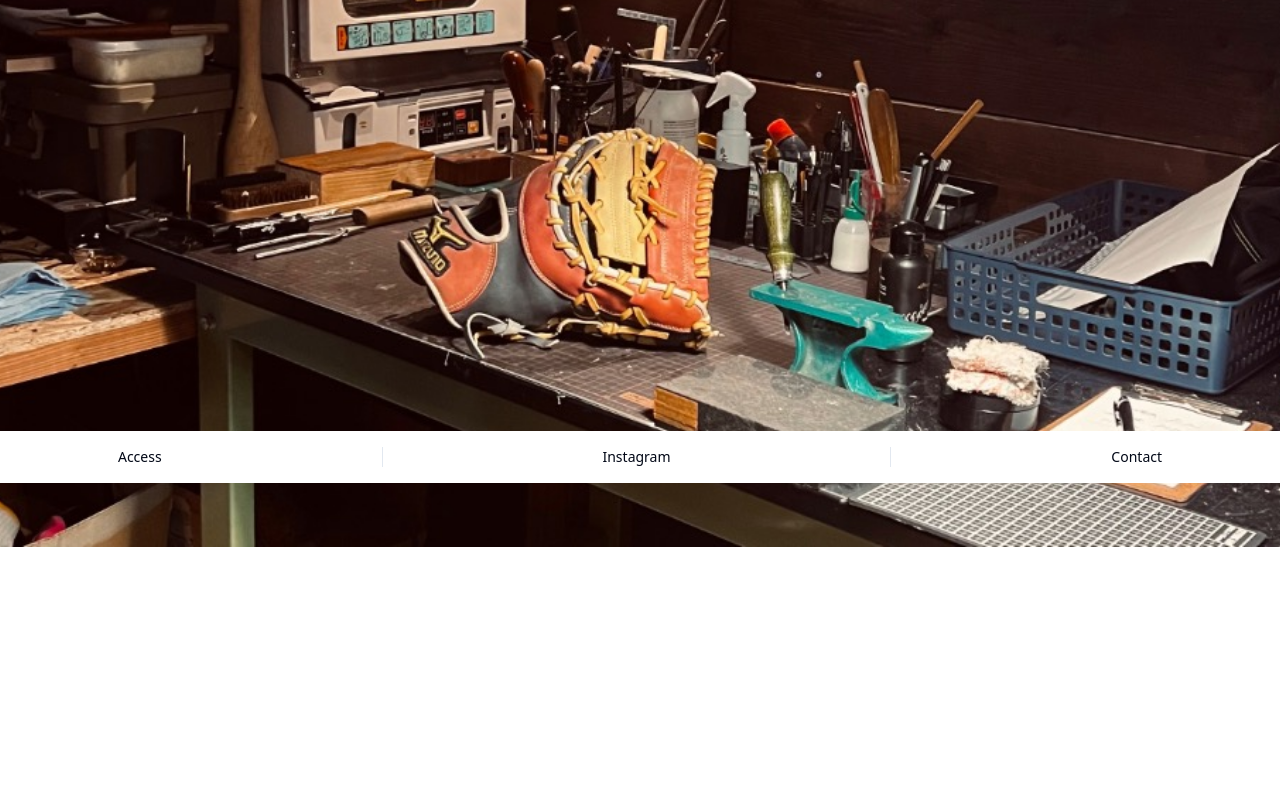
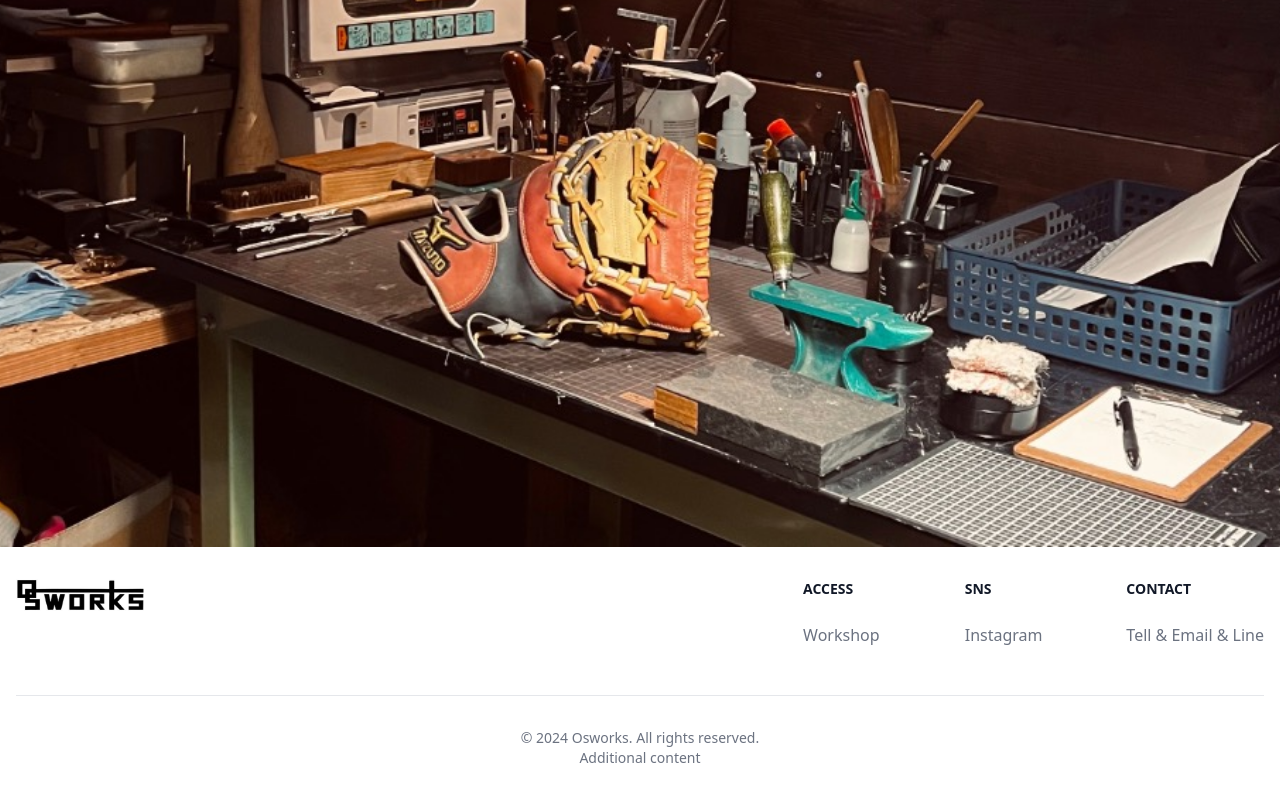
Before and after one commit to kyoto-kanko/osworks-corporate-site, a Next.js app: page / in a window 1280 px wide. Shown: the part 317-1117 px from the top of the page. Before the commit the page ends 864 px from the top, so only its background shows below. Built offline with nearby package versions, Linux system fonts and the light colour scheme.

Commit message:
fix: footer

```diff
--- a/src/components/Footer.tsx
+++ b/src/components/Footer.tsx
@@ -8,17 +8,33 @@ import {
   DrawerFooter,
   DrawerTrigger,
 } from "@/components/ui/drawer";
-import { Separator } from "@/components/ui/separator";
+import { Card, CardContent } from "@/components/ui/card";
 
 import { Button } from "./ui/button";
 
 const Footer = () => {
   return (
-    <footer className="fixed bottom-0 left-0 right-0 z-50 w-full bg-white p-4">
-      <div className="flex justify-around h-5 items-center space-x-4 text-sm">
+    <footer className="bg-white dark:bg-gray-900">
+      <div className="mx-auto w-full max-w-screen-xl p-4 py-6 lg:py-8">
+        <div className="md:flex md:justify-between">
+          <div className="mb-6 md:mb-0">
+            <Image
+              src="/logo/logo.jpg"
+              alt="OSWORKS Logo"
+              className="w-32 h-8"
+              width={500}
+              height={500}
+            />
+          </div>
+          <div className="grid grid-cols-2 gap-8 sm:gap-6 sm:grid-cols-3">
             <div>
+              <h2 className="mb-6 text-sm font-semibold text-gray-900 uppercase dark:text-white">
+                Access
+              </h2>
+              <ul className="text-gray-500 font-medium">
+                <li className="mb-4">
                   <Drawer>
-            <DrawerTrigger>Access</DrawerTrigger>
+                    <DrawerTrigger>Workshop</DrawerTrigger>
                     <DrawerContent className="flex flex-col items-center justify-center h-3/4">
                       <DrawerDescription className="flex-1 w-full">
                         <div className="p-8 h-full w-full">
@@ -36,8 +52,15 @@ const Footer = () => {
                       </DrawerFooter>
                     </DrawerContent>
                   </Drawer>
+                </li>
+              </ul>
             </div>
-        <Separator orientation="vertical" />
+            <div>
+              <h2 className="mb-6 text-sm font-semibold text-gray-900 uppercase dark:text-white">
+                SNS
+              </h2>
+              <ul className="text-gray-500 dark:text-gray-400 font-medium">
+                <li className="mb-4">
                   <Drawer>
                     <DrawerTrigger>Instagram</DrawerTrigger>
                     <DrawerContent>
@@ -58,28 +81,43 @@ const Footer = () => {
                       </DrawerFooter>
                     </DrawerContent>
                   </Drawer>
-        <Separator orientation="vertical" />
+                </li>
+              </ul>
+            </div>
+            <div>
+              <h2 className="mb-6 text-sm font-semibold text-gray-900 uppercase dark:text-white">
+                contact
+              </h2>
+              <ul className="text-gray-500 dark:text-gray-400 font-medium">
+                <li className="mb-4">
+                  <a href="#" className="hover:underline"></a>
+                </li>
+                <li>
                   <Drawer>
-          <DrawerTrigger>Contact</DrawerTrigger>
+                    <DrawerTrigger>Tell & Email & Line</DrawerTrigger>
                     <DrawerContent>
                       <DrawerDescription>
-              <div className="p-8 flex justify-center">
-                <div className="flex flex-col items-start space-y-2">
-                  <div className="text-gray-300 hover:text-white">
-                    <a href="tel:090-7823-1955">TELL: 090-7823-1955</a>
-                  </div>
-                  <div className="text-gray-300 hover:text-white">
+                        <Card>
+                          <CardContent className="flex items-center justify-center p-8">
+                            <ul className="space-y-4 text-gray-500">
+                              <li>
+                                <a href="tel:090-7823-1955">
+                                  TELL: 090-7823-1955
+                                </a>
+                              </li>
+                              <li>
                                 <a href="mailto:os.works1996@gmail.com">
                                   EMAIL: os.works1996@gmail.com
                                 </a>
-                  </div>
-                  <div className="text-gray-300 hover:text-white">
+                              </li>
+                              <li>
                                 <a href="https://lin.ee/1ev9Xy5">
                                   公式LINE: https://lin.ee/1ev9Xy5
                                 </a>
-                  </div>
-                </div>
-              </div>
+                              </li>
+                            </ul>
+                          </CardContent>
+                        </Card>
                       </DrawerDescription>
                       <DrawerFooter>
                         <DrawerClose>
@@ -88,6 +126,16 @@ const Footer = () => {
                       </DrawerFooter>
                     </DrawerContent>
                   </Drawer>
+                </li>
+              </ul>
+            </div>
+          </div>
+        </div>
+        <hr className="my-6 border-gray-200 sm:mx-auto dark:border-gray-700 lg:my-8" />
+        <div className="text-sm text-gray-500 text-center dark:text-gray-400">
+          <p>© 2024 Osworks. All rights reserved.</p>
+          <div>Additional content</div>
+        </div>
       </div>
     </footer>
   );
--- a/src/components/Header.tsx
+++ b/src/components/Header.tsx
@@ -28,12 +28,12 @@ const components: { title: string; href: string }[] = [
 
 const Header = () => {
   return (
-    <header className="h-16 fixed top-0 left-0 right-0 flex items-center justify-around bg-white z-1000 shadow-md">
+    <header className="h-16 fixed top-0 left-0 right-0 flex items-center justify-around bg-white shadow-md">
       <a href="/">
         <Image
           src="/logo/logo.jpg"
           alt="OSWORKS Logo"
-          className="w-24 h-8"
+          className="w-32 h-8"
           width={500}
           height={500}
         />
--- /dev/null
+++ b/src/components/ui/card.tsx
@@ -0,0 +1,79 @@
+import * as React from "react"
+
+import { cn } from "@/lib/utils"
+
+const Card = React.forwardRef<
+  HTMLDivElement,
+  React.HTMLAttributes<HTMLDivElement>
+>(({ className, ...props }, ref) => (
+  <div
+    ref={ref}
+    className={cn(
+      "rounded-lg border bg-card text-card-foreground shadow-sm",
+      className
+    )}
+    {...props}
+  />
+))
+Card.displayName = "Card"
+
+const CardHeader = React.forwardRef<
+  HTMLDivElement,
+  React.HTMLAttributes<HTMLDivElement>
+>(({ className, ...props }, ref) => (
+  <div
+    ref={ref}
+    className={cn("flex flex-col space-y-1.5 p-6", className)}
+    {...props}
+  />
+))
+CardHeader.displayName = "CardHeader"
+
+const CardTitle = React.forwardRef<
+  HTMLParagraphElement,
+  React.HTMLAttributes<HTMLHeadingElement>
+>(({ className, ...props }, ref) => (
+  <h3
+    ref={ref}
+    className={cn(
+      "text-2xl font-semibold leading-none tracking-tight",
+      className
+    )}
+    {...props}
+  />
+))
+CardTitle.displayName = "CardTitle"
+
+const CardDescription = React.forwardRef<
+  HTMLParagraphElement,
+  React.HTMLAttributes<HTMLParagraphElement>
+>(({ className, ...props }, ref) => (
+  <p
+    ref={ref}
+    className={cn("text-sm text-muted-foreground", className)}
+    {...props}
+  />
+))
+CardDescription.displayName = "CardDescription"
+
+const CardContent = React.forwardRef<
+  HTMLDivElement,
+  React.HTMLAttributes<HTMLDivElement>
+>(({ className, ...props }, ref) => (
+  <div ref={ref} className={cn("p-6 pt-0", className)} {...props} />
+))
+CardContent.displayName = "CardContent"
+
+const CardFooter = React.forwardRef<
+  HTMLDivElement,
+  React.HTMLAttributes<HTMLDivElement>
+>(({ className, ...props }, ref) => (
+  <div
+    ref={ref}
+    className={cn("flex items-center p-6 pt-0", className)}
+    {...props}
+  />
+))
+CardFooter.displayName = "CardFooter"
+
+export { Card, CardHeader, CardFooter, CardTitle, CardDescription, CardContent }
```
Lines whose indentation alone changed are shown as unchanged.
